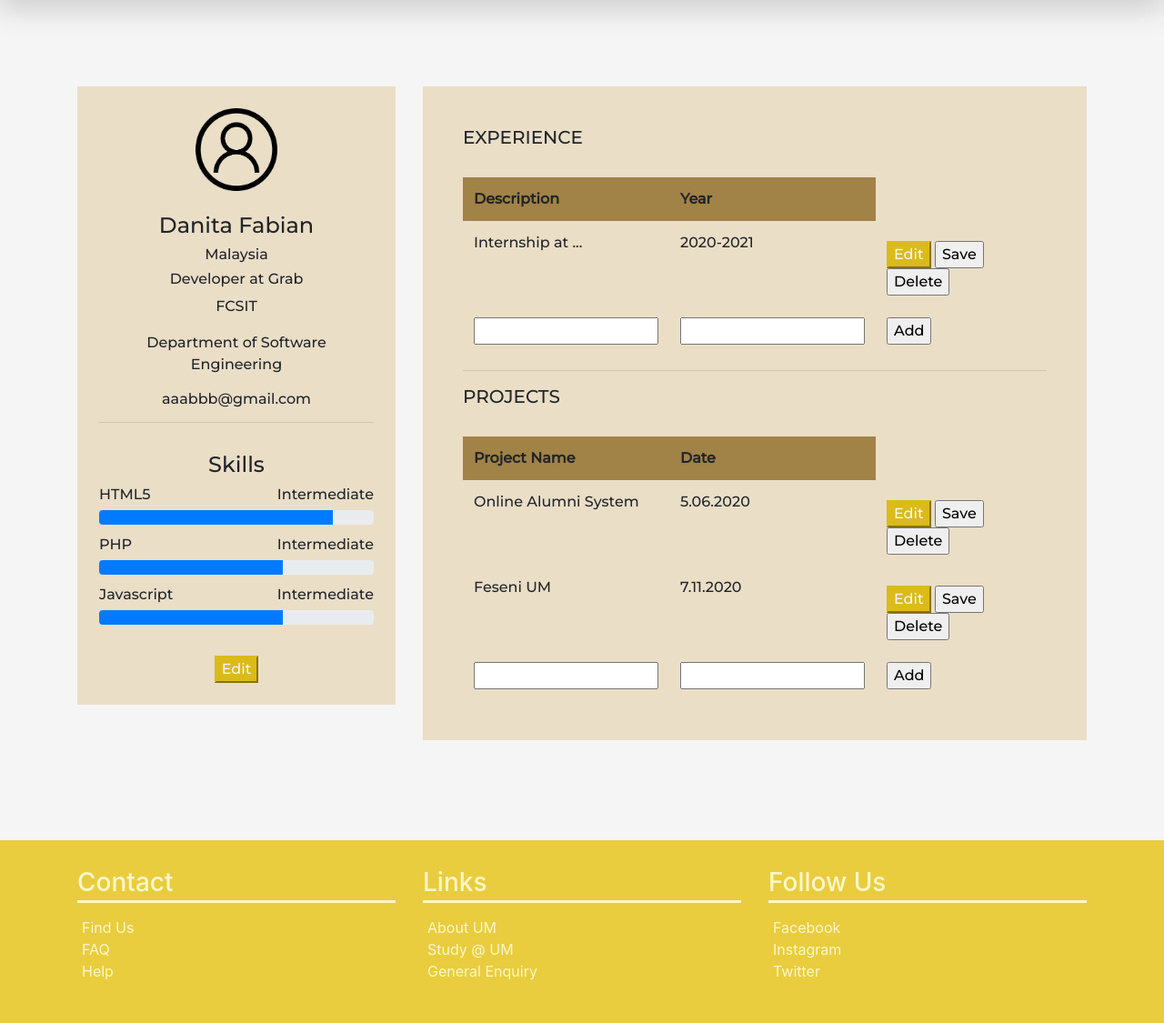
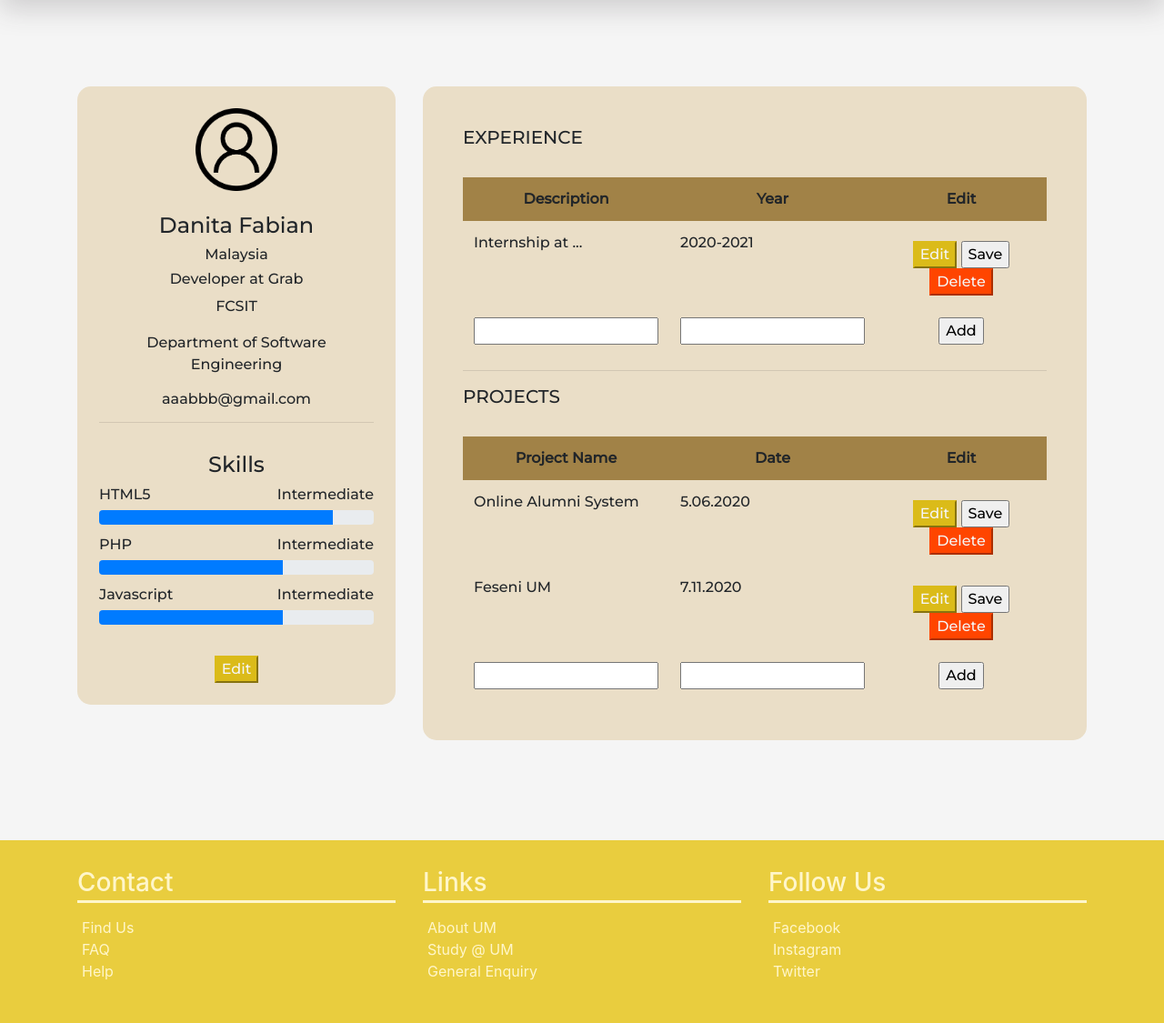
Before and after one commit to amarabjamal/Online-Alumni-System, a PHP site: page /manage_user_account.html in a window 1280 px wide. Shown: the part 66-1191 px from the top of the page at 91% size. Run offline with PHP 8.4, Linux system fonts and the light colour scheme.

Commit message:
edit table

```diff
--- a/manage_user_account.html
+++ b/manage_user_account.html
@@ -176,12 +176,13 @@
                             <h5>EXPERIENCE</h5><br>
                             <script type="text/javascript" src="scripts/edit_table.js"></script>
                             <div class="table-responsive">
-                                <table id="editable" class="table table-borderless mb-0">
+                                <table id="data_table1" class="table table-borderless mb-0">
                                     <thead class="table-head">
-                                        <tr>
+                                        <tr class="center">
 
                                             <th>Description</th>
                                             <th>Year</th>
+                                            <th>Edit</th>
                                         </tr>
                                     </thead>
                                     <tbody>
@@ -189,7 +190,7 @@
 
                                             <td id="desc1">Internship at ...</td>
                                             <td id="year1">2020-2021</td>
-                                            <td>
+                                            <td class="center">
                                                 <input type="button" id="edit_btn1" value="Edit" class="edit"
                                                     onclick="edit_row('1')">
                                                 <input type="button" id="save_btn1" value="Save" class="save"
@@ -202,7 +203,7 @@
                                         <tr>
                                             <td><input type="text" id="new_desc"></td>
                                             <td><input type="text" id="new_year"></td>
-                                            <td><input type="button" class="add" onclick="add_row();" value="Add"></td>
+                                            <td class="center"><input type="button" class="add" onclick="add_row();" value="Add"></td>
                                         </tr>
                                     </tbody>
                                 </table>
@@ -211,12 +212,13 @@
 
                             <h5>PROJECTS</h5><br>
                             <div class="table-responsive">
-                                <table class="table table-borderless mb-0">
+                                <table id="data_table"class="table table-borderless mb-0">
                                     <thead class="table-head">
-                                        <tr>
+                                        <tr class="center" >
 
                                             <th>Project Name</th>
                                             <th>Date</th>
+                                            <th>Edit</th>
 
                                         </tr>
                                     </thead>
@@ -225,7 +227,7 @@
 
                                             <td id="project_name1">Online Alumni System</td>
                                             <td id="date1">5.06.2020</td>
-                                            <td>
+                                            <td class="center">
                                                 <input type="button" id="edit_btn1" value="Edit" class="edit"
                                                     onclick="edit_r('1')">
                                                 <input type="button" id="save_btn1" value="Save" class="save"
@@ -239,7 +241,7 @@
 
                                             <td id="project_name2">Feseni UM</td>
                                             <td id="date2">7.11.2020</td>
-                                            <td>
+                                            <td class="center">
                                                 <input type="button" id="edit_btn1" value="Edit" class="edit"
                                                     onclick="edit_r('2')">
                                                 <input type="button" id="save_btn1" value="Save" class="save"
@@ -252,7 +254,7 @@
                                         <tr>
                                             <td><input type="text" id="new_project"></td>
                                             <td><input type="text" id="new_date"></td>
-                                            <td><input type="button" class="add" onclick="add_r();" value="Add"></td>
+                                            <td class="center"><input type="button" class="add" onclick="add_r();" value="Add"></td>
                                         </tr>
 
 
--- a/scripts/edit_table.js
+++ b/scripts/edit_table.js
@@ -73,9 +73,9 @@ function add_row(no){
     var new_year = document.getElementById("new_year").value = "";
 
 
-    var table = document.getElementById("data_table");
+    var table = document.getElementById("data_table1");
     var table_len = (table.rows.length)-1;
-    var row = table.insertR(table_len).outerHTML="<tr id='row"+table_len+"'><td id='desc"+table_len+"'>"+new_desc+"</td><td id='year"+table_len+"'>"+new_year+"</td><td><input type='button' id='edit_btn"+table_len+"' value='Edit' class='edit' onclick='edit_row("+table_len+")'> <input type='button' id='save_btn"+table_len+"' value='Save' class='save' onclick='save_row("+table_len+")'> <input type='button' value='Delete' class='delete' onclick='delete_row("+table_len+")'></td></tr>";
+    var row = table.insertRow(table_len).outerHTML="<tr id='row"+table_len+"'><td id='desc"+table_len+"'>"+new_desc+"</td><td id='year"+table_len+"'>"+new_year+"</td><td><input type='button' id='edit_btn"+table_len+"' value='Edit' class='edit' onclick='edit_row("+table_len+")'> <input type='button' id='save_btn"+table_len+"' value='Save' class='save' onclick='save_row("+table_len+")'> <input type='button' value='Delete' class='delete' onclick='delete_row("+table_len+")'></td></tr>";
 
 
     document.getElementById("new_desc").value="";
@@ -92,6 +92,7 @@ function add_r(no){
     var table = document.getElementById("data_table");
     var table_len = (table.rows.length)-1;
     var row = table.insertRow(table_len).outerHTML="<tr id='r"+table_len+"'><td id='project_name"+table_len+"'>"+new_pro+"</td><td id='date"+table_len+"'>"+new_date+"</td><td><input type='button' id='edit_btn"+table_len+"' value='Edit' class='edit' onclick='edit_r("+table_len+")'> <input type='button' id='save_btn"+table_len+"' value='Save' class='save' onclick='save_r("+table_len+")'> <input type='button' value='Delete' class='delete' onclick='delete_r("+table_len+")'></td></tr>";
+
     document.getElementById("new_pro").value="";
     document.getElementById("new_date").value="";
 
--- a/styles/manage_user_profile.css
+++ b/styles/manage_user_profile.css
@@ -146,6 +146,7 @@ main {
     padding: 1.5rem;
     margin-top: 25px;
     margin-bottom: 10px;
+    border-radius: 15px;
 
 }
 
@@ -168,6 +169,12 @@ main {
     background: var(--primary-color);
     margin-top: 10px;
 
+}
+
+.delete {
+    color: whitesmoke;
+    background-color:orangered;
+    border-color: orangered;
 }
 
 /* Start Footer */
```
